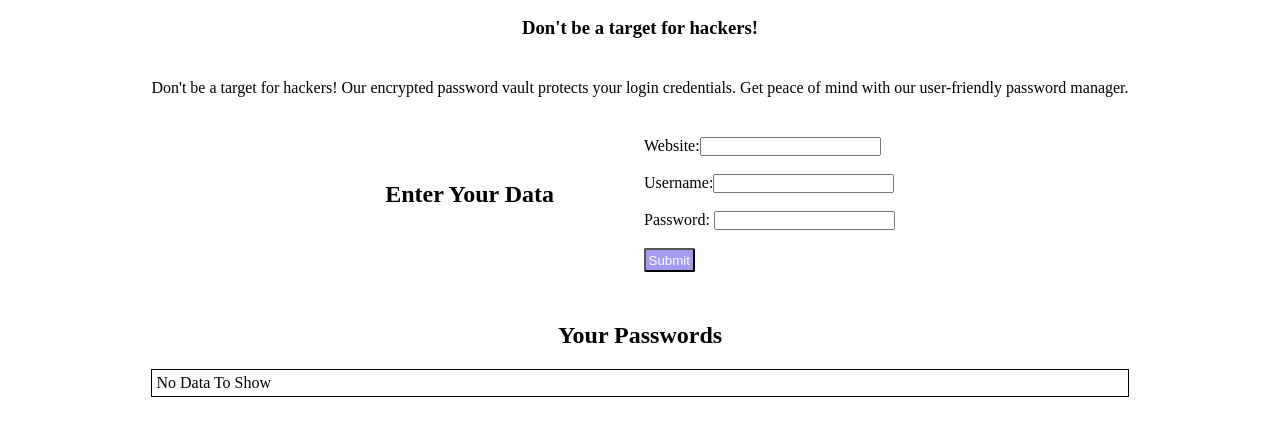
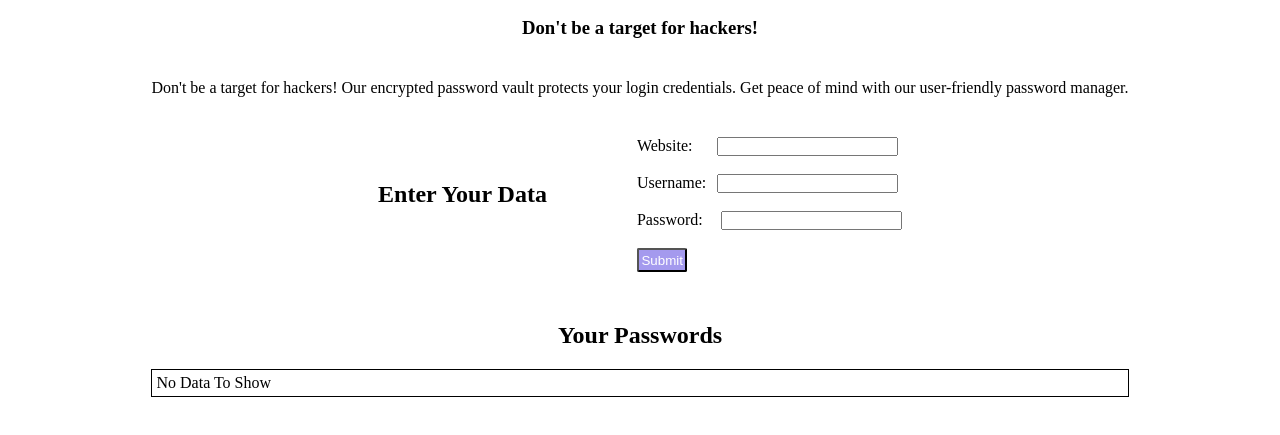
Before and after one commit to Muskankainth0/Password_managerr, a plain HTML site: page Index.html in a window 1280 px wide. Shown: the part 217-652 px from the top of the page. Drawn offline with Linux system fonts and the light colour scheme; files whose address does not match are found by name.

Commit message:
Index.css

```diff
--- a/Index.css
+++ b/Index.css
@@ -126,3 +126,9 @@ form{
     width: 80px;
 
 }
+
+label{
+    display: inline-block;
+    width:80px;
+
+}
```
